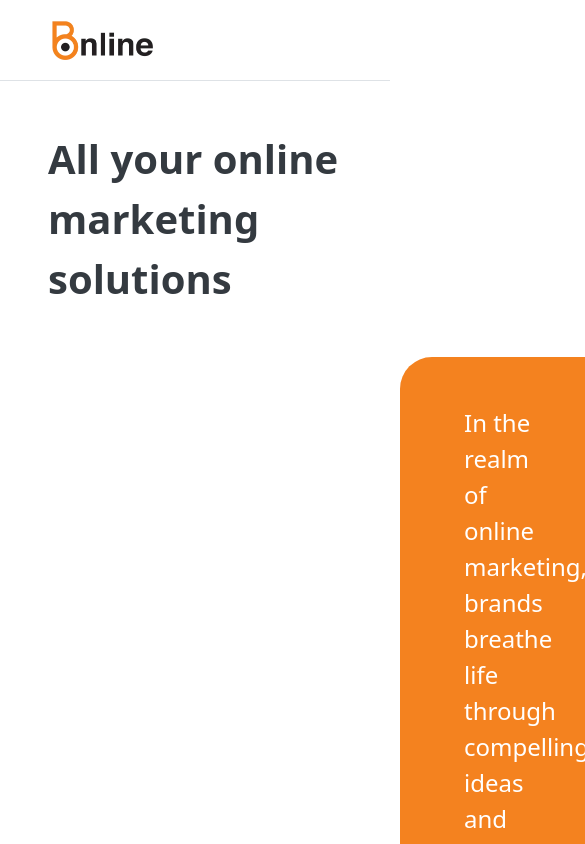
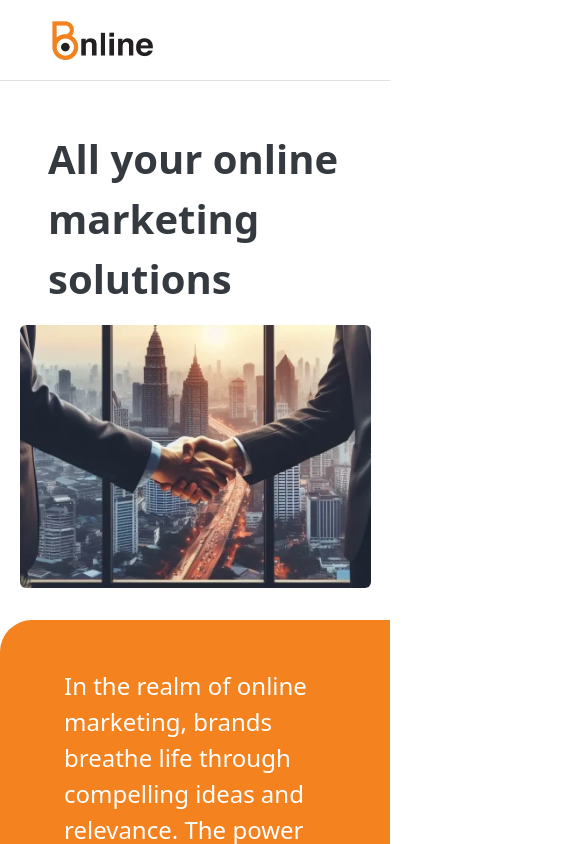
Before and after one commit to Siam11651/b-online, a SvelteKit app: page / in a window 390 px wide. Shown: the top 844 px of the page, 585 px wide, since content can reach past the window. Built offline with nearby package versions, Linux system fonts and the light colour scheme.

Commit message:
kaaj kori

```diff
--- a/src/routes/+page.svelte
+++ b/src/routes/+page.svelte
@@ -128,24 +128,28 @@
         <a class="nav-link rounded-pill {tab_active[1]}" aria-current="page" href="javascript:" on:click={on_tab1}>Platform Strategy</a>
         <a class="nav-link rounded-pill {tab_active[2]}" aria-current="page" href="javascript:" on:click={on_tab2}>Content Solution</a>
     </div>
-    <div class="tab-content">
-        {#if tab_active[0] == "active"}
+    {#if tab_active[0] == "active"}
+        <div class="tab-content">
             <img class="tab-image rounded me-4" src="oig-4.webp" alt="oig-4" />
             <p class="fs-4 fw-semibold gray-700">
                 We run Online Advertising Campaigns on selected channels based on business requirements from increasing Online TOMA to driving conversion
             </p>
-        {:else if tab_active[1] == "active"}
+        </div>
+    {:else if tab_active[1] == "active"}
+        <div class="tab-content">
             <p class="fs-4 fw-semibold text-end gray-700">
                 Omnichannel Online Marketing Strategy and Management A comprehensive solution for all online marketing needs.
             </p>
             <img class="tab-image rounded ms-4" src="oig-5.webp" alt="oig-5" />
-        {:else}
+        </div>
+    {:else}
+        <div class="tab-content">
             <img class="tab-image rounded me-4" src="oig-6.webp" alt="oig-6" />
             <p class="fs-4 fw-semibold gray-700">
                 Human centric designs to drive effective results for online marketing.
             </p>
-        {/if}
-    </div>
+        </div>
+    {/if}
 </div>
 
 <style>
@@ -176,7 +180,7 @@
     }
     .intro-image
     {
-        max-height: 300px;
+        max-width: 400px;
     }
     .right-box
     {
@@ -208,7 +212,6 @@
     .tab-content
     {
         display: flex;
-        /* align-items: center; */
     }
     .tab-info
     {
@@ -226,16 +229,48 @@
     {
         max-height: 150px;
     }
+    @media (max-width: 1199px)
+    {
+        .right-box-container
+        {
+            display: inline;
+            align-items: end;
+        }
+        .intro-carousel
+        {
+            margin-right: 2em;
+            margin-bottom: 2em;
+        }
+    }
     @media (max-width: 767px)
     {
-
         .big-text
         {
             font-size: 350%;
         }
+        .intro-carousel
+        {
+            width: 90%;
+            margin-right: auto;
+            margin-right: auto;
+            margin-bottom: 2em;
+        }
+        .intro-image
+        {
+            width: 100%;
+        }
         .design
         {
             display: none;
+        }
+        .tab-content
+        {
+            display: block;
+        }
+        .tab-image
+        {
+            margin-top: 1em;
+            margin-bottom: 1em;
         }
     }
     @media (max-width: 400px)
--- a/src/style.scss
+++ b/src/style.scss
@@ -1,4 +1,9 @@
 $primary: #f4821f;
+
+body
+{
+    width: 100%;
+}
 
 .gray-700
 {
```
